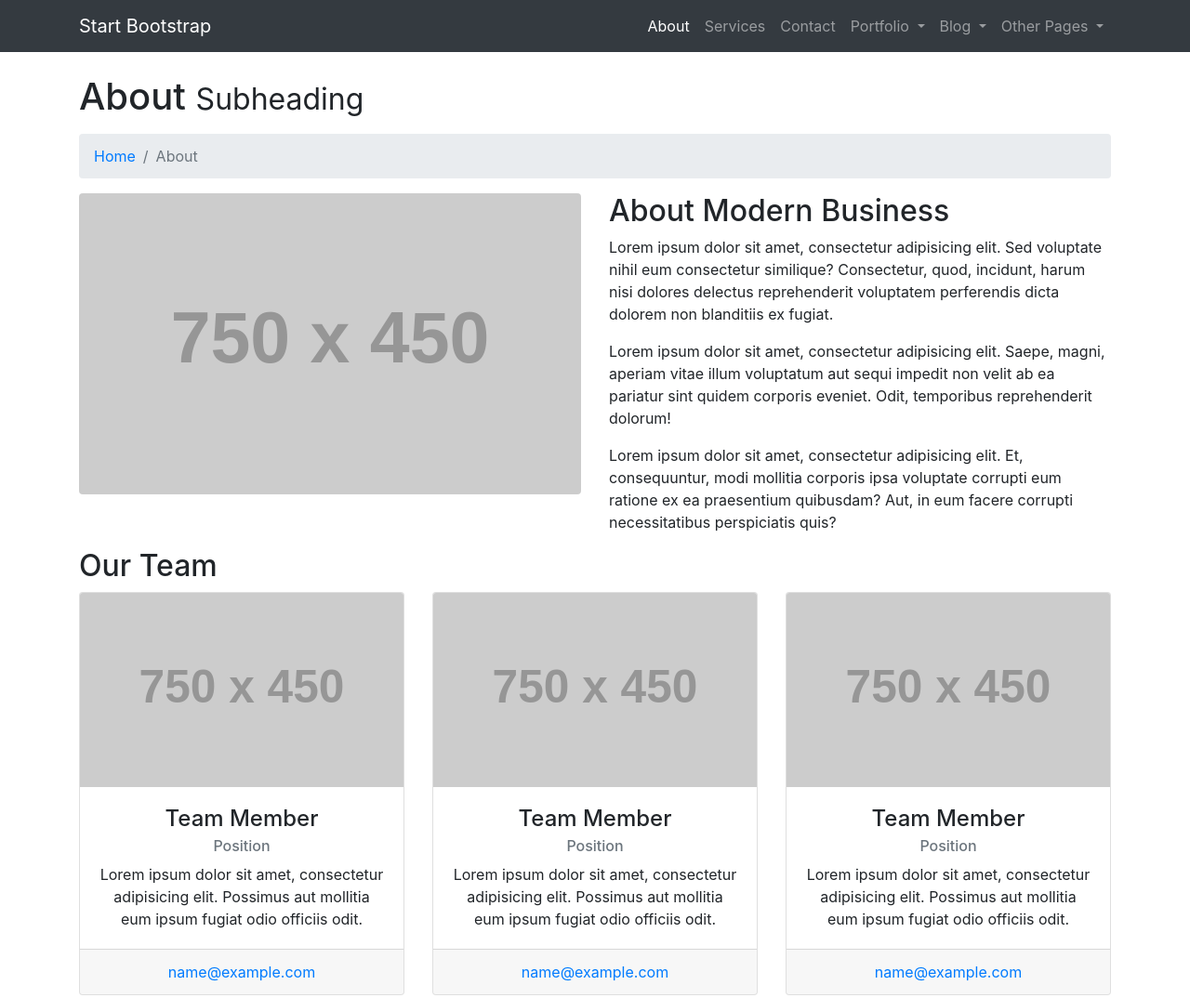
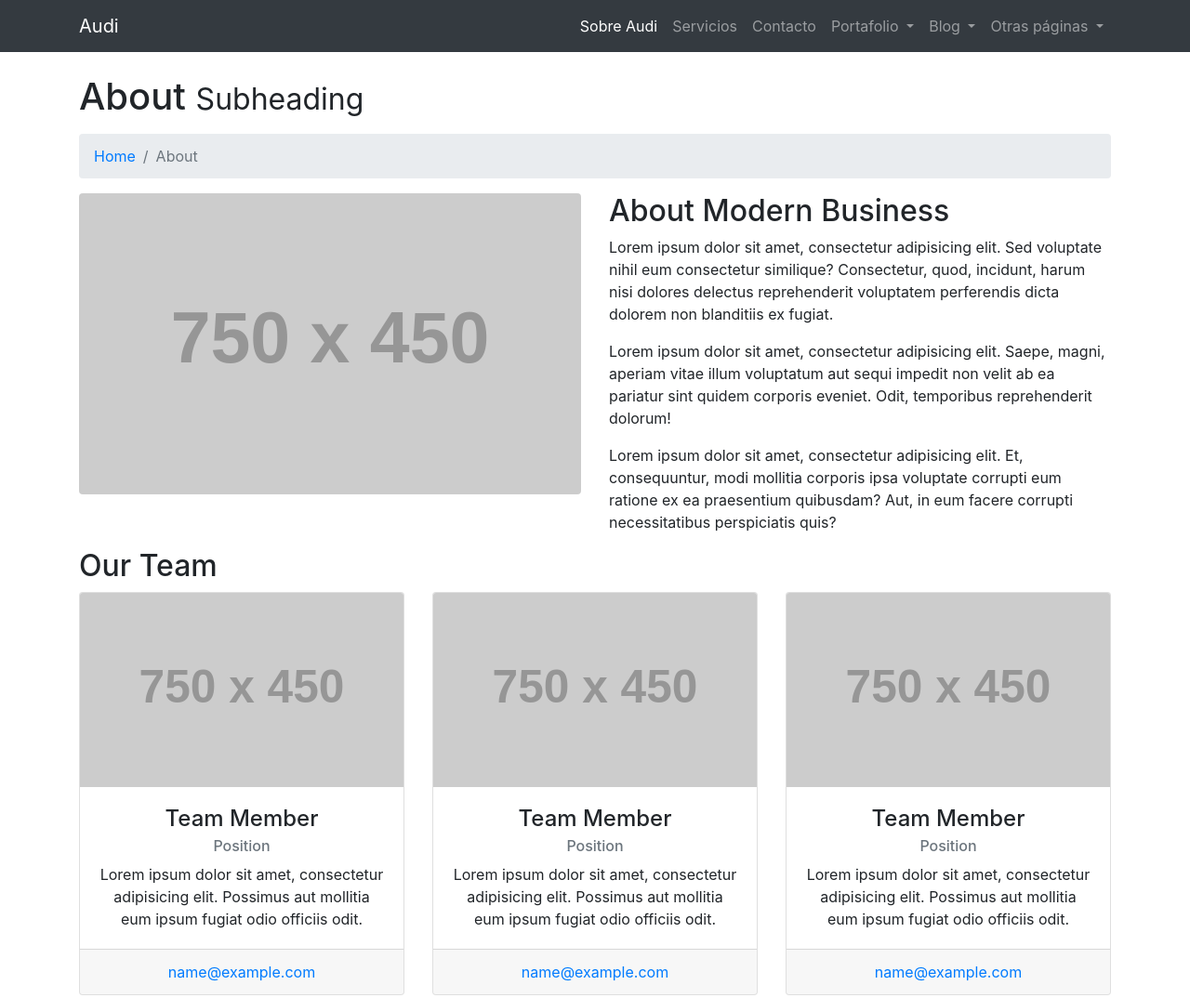
Before and after one commit to carlos10796/ecoem, a website: page about.html in a window 1280 px wide. Shown: the top 1074 px of the page at 93% size. Drawn offline with Linux system fonts and the light colour scheme; placeholder pictures from the web are drawn by us.

Commit message:
Se actualiza la barra de Nav con las referentes a Audi y los textos de los links al idioma spanish -Sobre Audi - servicios -contactos - otras paginas

```diff
--- a/about.html
+++ b/about.html
@@ -23,24 +23,25 @@
   <!-- Navigation -->
   <nav class="navbar fixed-top navbar-expand-lg navbar-dark bg-dark fixed-top">
     <div class="container">
-      <a class="navbar-brand" href="index.html">Start Bootstrap</a>
+      <!-- Se añade el nombre del encabezado AUDI -->
+    <a class="navbar-brand" href="index.html">Audi</a>
     <button class="navbar-toggler navbar-toggler-right" type="button" data-toggle="collapse" data-target="#navbarResponsive" aria-controls="navbarResponsive" aria-expanded="false" aria-label="Toggle navigation">
       <span class="navbar-toggler-icon"></span>
     </button>
     <div class="collapse navbar-collapse" id="navbarResponsive">
       <ul class="navbar-nav ml-auto">
         <li class="nav-item active">
-            <a class="nav-link" href="about.html">About</a>
+          <a class="nav-link" href="about.html">Sobre Audi</a>
         </li>
         <li class="nav-item">
-            <a class="nav-link" href="services.html">Services</a>
+          <a class="nav-link" href="services.html">Servicios</a>
         </li>
         <li class="nav-item">
-            <a class="nav-link" href="contact.html">Contact</a>
+          <a class="nav-link" href="contact.html">Contacto</a>
         </li>
         <li class="nav-item dropdown">
           <a class="nav-link dropdown-toggle" href="#" id="navbarDropdownPortfolio" data-toggle="dropdown" aria-haspopup="true" aria-expanded="false">
-              Portfolio
+            Portafolio
           </a>
           <div class="dropdown-menu dropdown-menu-right" aria-labelledby="navbarDropdownPortfolio">
             <a class="dropdown-item" href="portfolio-1-col.html">1 Column Portfolio</a>
@@ -62,7 +63,7 @@
         </li>
         <li class="nav-item dropdown">
           <a class="nav-link dropdown-toggle" href="#" id="navbarDropdownBlog" data-toggle="dropdown" aria-haspopup="true" aria-expanded="false">
-              Other Pages
+            Otras páginas
           </a>
           <div class="dropdown-menu dropdown-menu-right" aria-labelledby="navbarDropdownBlog">
             <a class="dropdown-item" href="full-width.html">Full Width Page</a>
```
Lines whose indentation alone changed are shown as unchanged.
